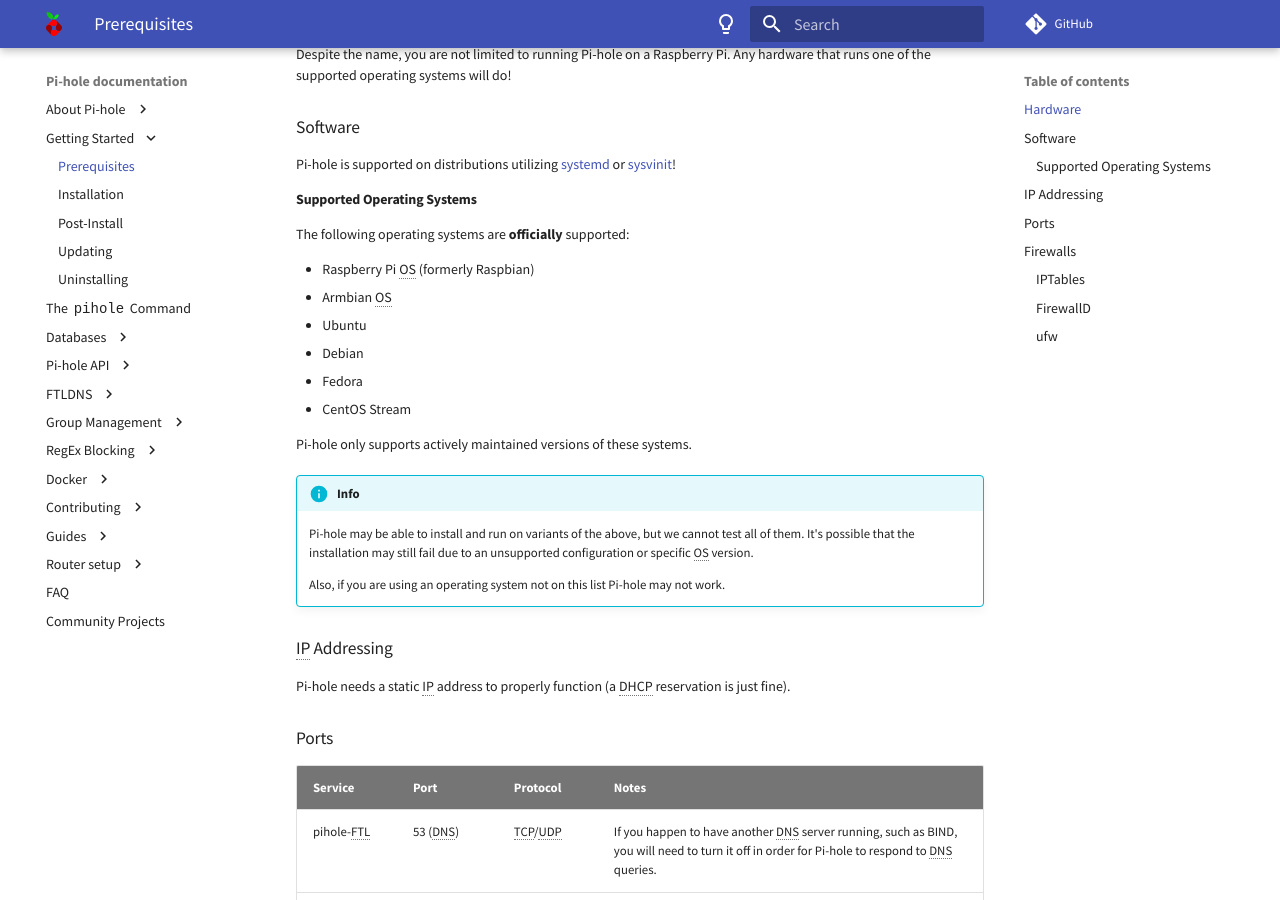
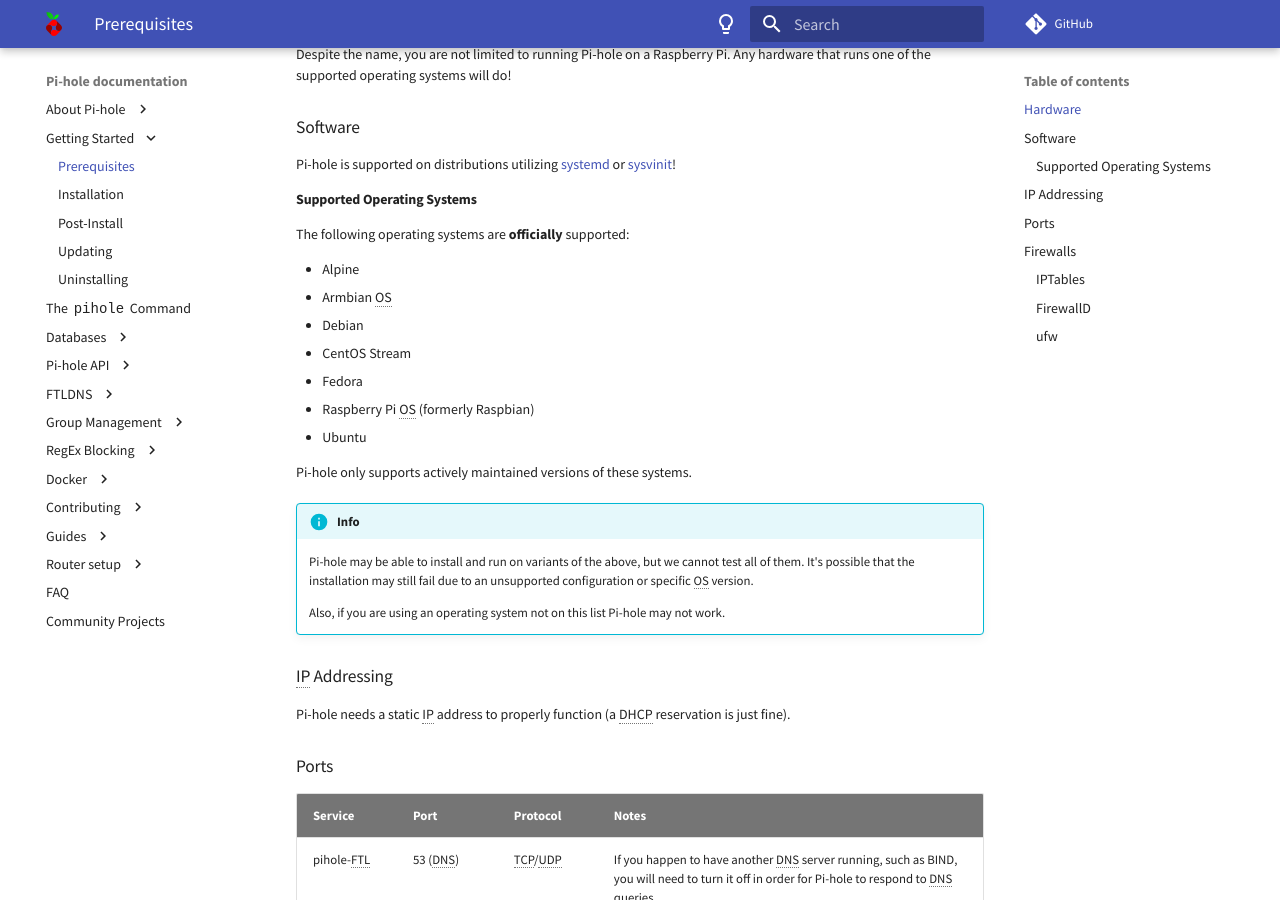
Before and after one commit to pi-hole/docs, an MkDocs documentation site: the page built from docs/main/prerequisites.md, in a window 1280 px wide and 900 px high, scrolled down 371 px. Built offline with MkDocs 1.6.1 and Material for MkDocs 9.7.7, drawn with Linux system fonts in a browser that asks for light colours; comment, search, counter and statistics services are not loaded.

Commit message:
Add alpine to the supported OS list and also reorder the OS's to be alphabetical
Signed-off-by: Adam Warner <me@adamwarner.co.uk>

```diff
--- a/docs/main/prerequisites.md
+++ b/docs/main/prerequisites.md
@@ -25,12 +25,13 @@
 
 The following operating systems are **officially** supported:
 
+- Alpine
+- Armbian OS
+- Debian
+- CentOS Stream
+- Fedora
 - Raspberry Pi OS (formerly Raspbian)
-- Armbian OS
 - Ubuntu
-- Debian
-- Fedora
-- CentOS Stream
 
 Pi-hole only supports actively maintained versions of these systems.
 
```
